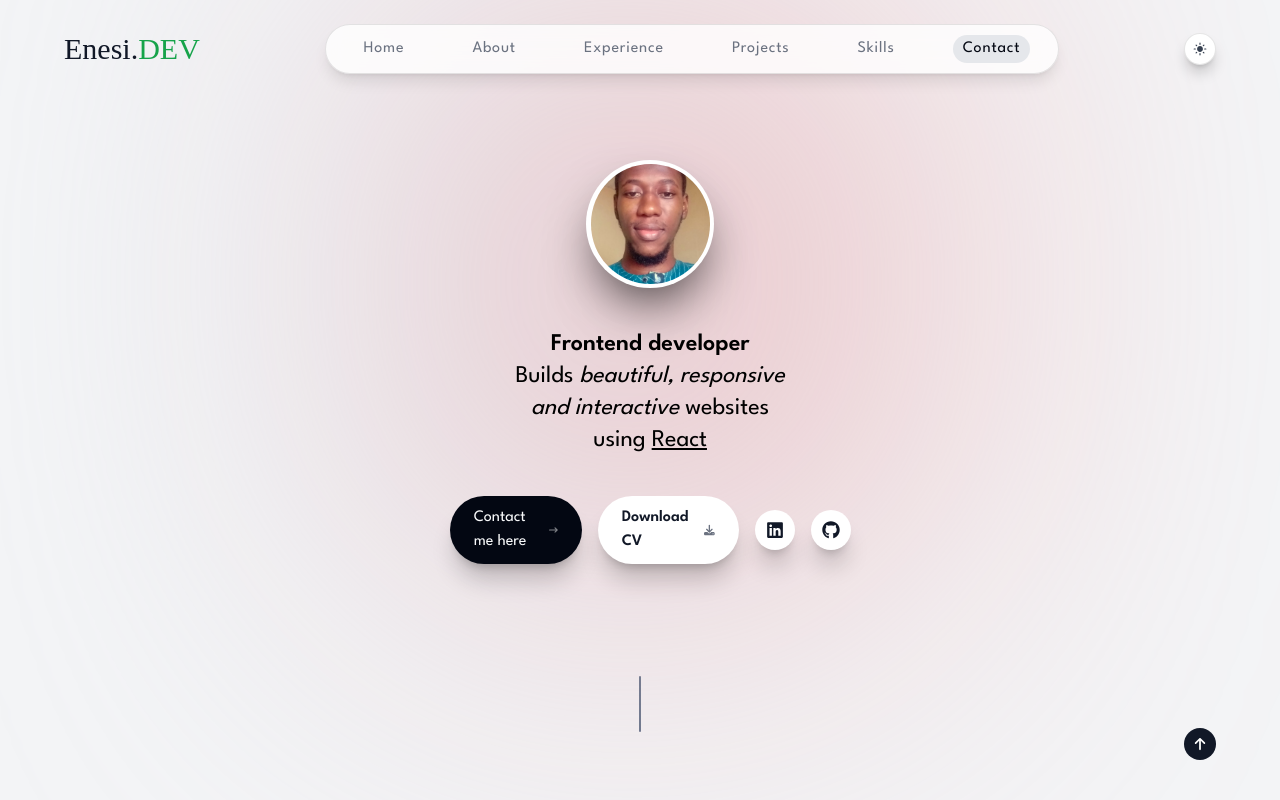
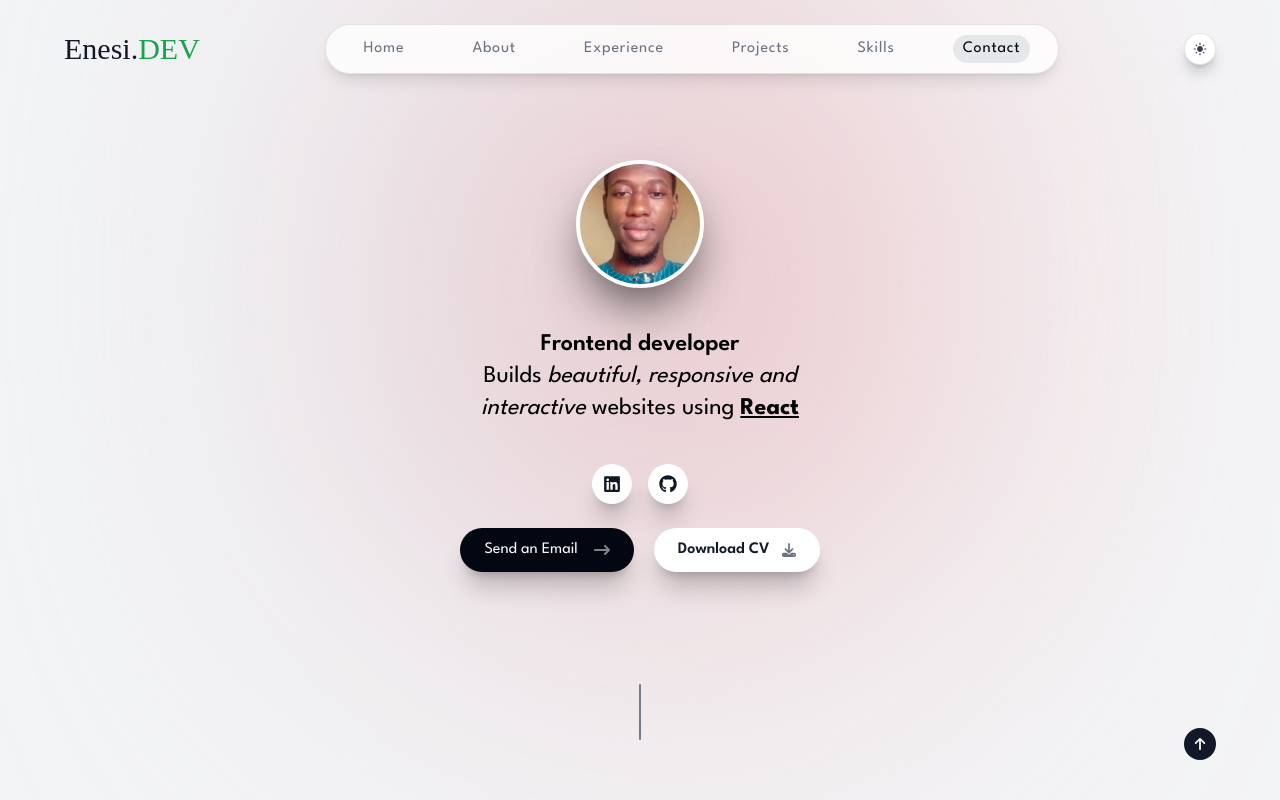
Before and after one commit to Mahmud1087/portfolio_new, a React (Vite) app: page / in a window 1280 px wide. Shown: the top 800 px of the page. Built offline with nearby package versions, Linux system fonts and the light colour scheme; a web font is replaced by a local one.

Commit message:
edit the hero button spacing

```diff
--- a/src/components/Hero.tsx
+++ b/src/components/Hero.tsx
@@ -26,7 +26,7 @@ const Hero = () => {
       id='#'
     >
       <section className='absolute left-1/2 right-1/2 -translate-x-1/2 w-full rounded-full m-auto blur-[180px] bg-gradient-to-r from-slate-300 to-red-400/80 h-full dark:from-slate-600 dark:to-red-400/70 lg:w-3/5'></section>
-      <section className='w-[90%] m-auto grid place-items-center gap-8 relative sm:w-3/4 lg:w-1/2'>
+      <section className='w-[90%] m-auto grid place-items-center gap-8 relative sm:w-3/4 lg:w-3/5'>
         <motion.div
           initial={{ scale: 0.2 }}
           animate={{ scale: 1 }}
@@ -72,28 +72,32 @@ const Hero = () => {
             </span>
             <br />
             Builds <i>beautiful, responsive and interactive</i> websites using{' '}
-            <u>React</u>
+            <u>
+              <b>React</b>
+            </u>
           </h1>
-          <aside className='flex flex-col gap-4 items-center sm:flex-row'>
+          <aside className='w-full flex flex-col-reverse gap-6 items-center'>
+            <div className='flex justify-center gap-5 w-full'>
               <a
-              className='group bg-gray-950 rounded-full w-fit flex items-center gap-4 py-[10px] px-6 text-gray-50 hover:scale-110 transition shadow-xl shadow-black/20 active:scale-105'
+                className='group bg-gray-950 rounded-full w-fit flex justify-center items-center gap-4 py-[10px] px-6 text-gray-50 hover:scale-110 transition shadow-xl shadow-black/20 active:scale-105'
                 href='#contact'
                 onClick={() => {
                   setActiveSection('Contact');
                   setTimeOfLastClick(Date.now());
                 }}
               >
-              Contact me here{' '}
+                Send an Email{' '}
                 <FaArrowRightLong className='text-white/50 group-hover:translate-x-1' />
               </a>
               <a
-              className='group bg-white rounded-full w-fit flex items-center gap-3 py-[10px] px-6 font-semibold text-gray-900 hover:scale-110 transition shadow-xl shadow-black/20 active:scale-105 dark:bg-white/20 dark:text-white dark:font-[400]'
+                className='group bg-white rounded-full w-fit flex justify-center items-center gap-3 py-[10px] px-6 font-semibold text-gray-900 hover:scale-110 transition shadow-xl shadow-black/20 active:scale-105 dark:bg-white/20 dark:text-white dark:font-[400]'
                 href='My-FE-Resume.pdf'
                 download={true}
               >
                 Download CV{' '}
                 <FaDownload className='group-hover:translate-y-[1.5px] text-gray-500 text-sm transition-all dark:text-gray-900' />
               </a>
+            </div>
             <div className='flex gap-4 mt-4 sm:mt-0'>
               <a
                 className='bg-white rounded-full w-10 h-10 grid place-items-center text-gray-900 text-lg hover:scale-110 transition shadow-xl shadow-black/20 active:scale-105 dark:bg-white/20 dark:text-white/70'
```
Lines whose indentation alone changed are shown as unchanged.
